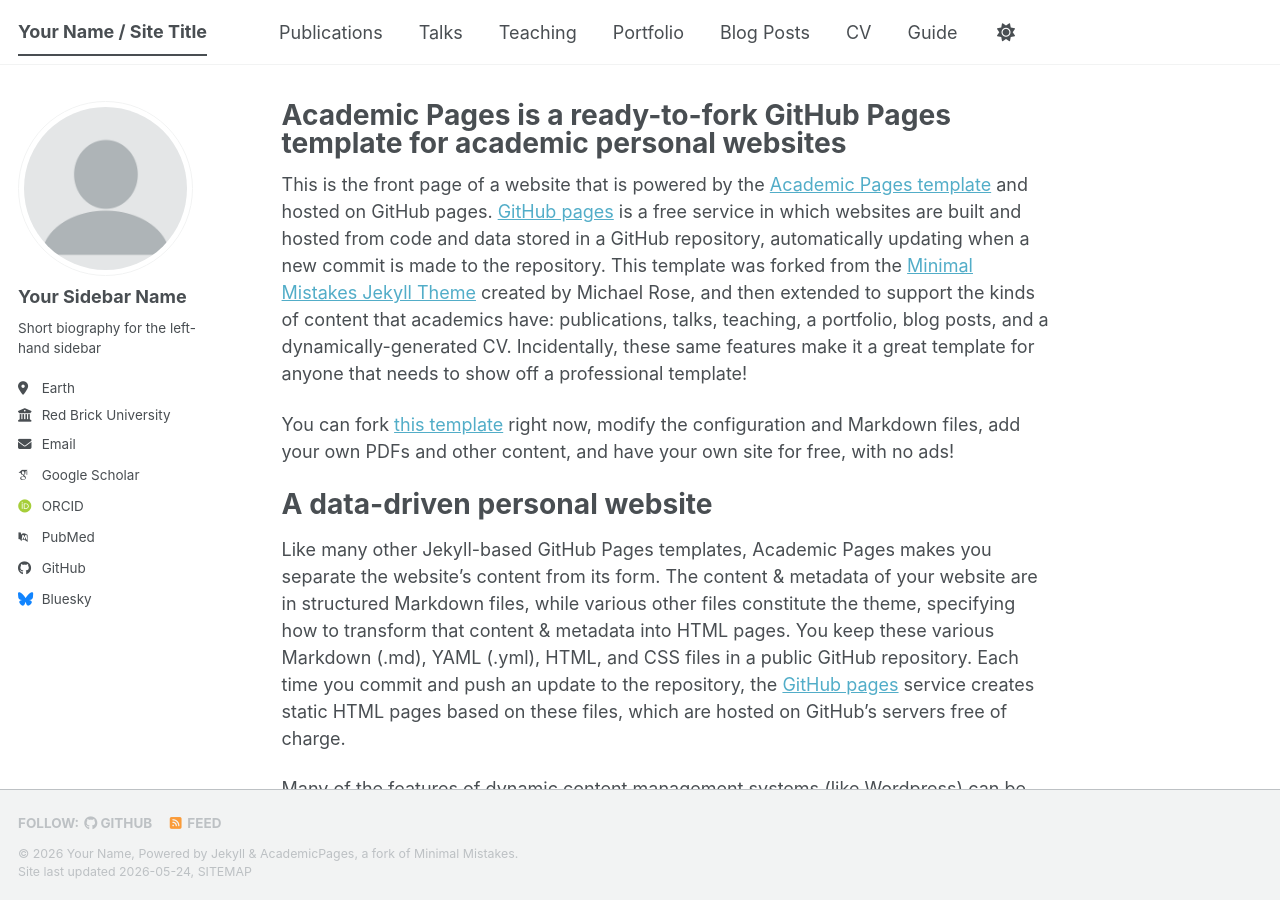
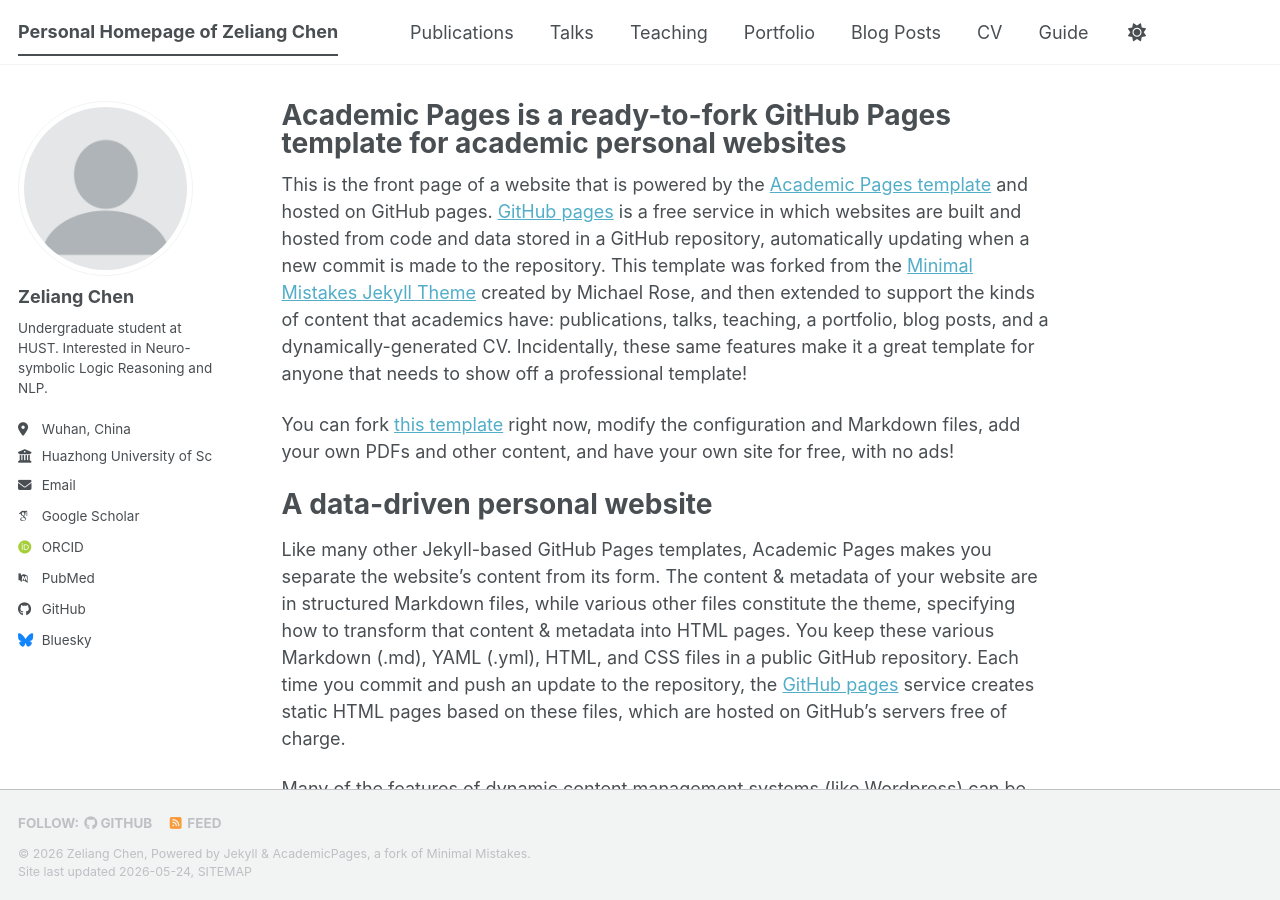
Before and after one commit to CBCGong/CBCGong.github.io, a Jekyll site: the page built from _pages/about.md, in a window 1280 px wide and 900 px high. Built offline with Jekyll 4.4.1, drawn with Linux system fonts in a browser that asks for light colours; some web fonts are replaced; a script bundle is joined from its source files by our own code; library files that are not in the unit come from our copies.

Commit message:
Update personal information in _config.yml

```diff
--- a/_config.yml
+++ b/_config.yml
@@ -9,14 +9,14 @@
 # Basic Site Settings
 locale                   : "en-US"
 site_theme               : "default" # The available themes options are "default", "air", "sunrise", "mint", "dirt" and "contrast"
-title                    : "Your Name / Site Title"
+title                    : "Personal Homepage of Zeliang Chen"
 title_separator          : "-"
-name                     : &name "Your Name"
-description              : &description "Your Name's academic portfolio"   # Update this with a general description of your site, this is the default if not overridden by a page
-url                      : https://academicpages.github.io # The base hostname & protocol for your site e.g. "https://[your GitHub username].github.io",
+name                     : &name "Zeliang Chen"
+description              : &description "Undergraduate student at Huazhong University of Science and Technology (HUST)"   # Update this with a general description of your site, this is the default if not overridden by a page
+url                      : https://CBCGong.github.io # The base hostname & protocol for your site e.g. "https://[your GitHub username].github.io",
                                                            # or if you already have some other page hosted on Github then use "https://[your GitHub username].github.io/[Your Repo Name]"
 baseurl                  : "" # the subpath of your site, e.g. "/blog"
-repository               : "academicpages/academicpages.github.io"
+repository               : "CBCGong/CBCGong.github.io"
 
 # Site Author - The following control what appear as part of the author content on the side bar.
 #               If a field is blank the icon and link will not appear, otherwise it will be shown.
@@ -24,24 +24,24 @@ repository               : "academicpages/academicpages.github.io"
 author:
   # Biographic information
   avatar           : "profile.png"
-  name             : "Your Sidebar Name"
+  name             : "Zeliang Chen"
   pronouns         : # example: "she/her"
-  bio              : "Short biography for the left-hand sidebar"
-  location         : "Earth"
-  employer         : "Red Brick University"
+  bio              : "Undergraduate student at HUST. Interested in Neuro-symbolic Logic Reasoning and NLP."
+  location         : "Wuhan, China"
+  employer         : "Huazhong University of Science and Technology"
   uri              : # URL
-  email            : "none@example.org"
+  email            : "zeliang_chen@hust.edu.cn"
 
   # Academic websites
   academia         : # URL
   arxiv            : # URL - Update with the correct link to your profile
-  googlescholar    : "https://scholar.google.com/citations?user=PS_CX0AAAAAJ"
+  googlescholar    : ""
   inspire-hep      : # URL
   impactstory      : # URL
-  orcid            : "https://orcid.org/yourorcidurl"
+  orcid            : ""
   semantic         : # URL
   ssrn             : # URL
-  pubmed           : "https://www.ncbi.nlm.nih.gov/pubmed/?term=john+snow"
+  pubmed           : ""
   researchgate     : # URL
   scopus           : # URL
   zotero           : # URL
@@ -51,7 +51,7 @@ author:
   bitbucket        : # Username - Update with your username on the site
   codepen          : # Username
   dribbble         : # Username
-  github           : "academicpages"
+  github           : ""
   kaggle           : # Username
   stackoverflow    : # User number or user number and name (i.e., use "1" or "1/jeff-atwood")
 
```
